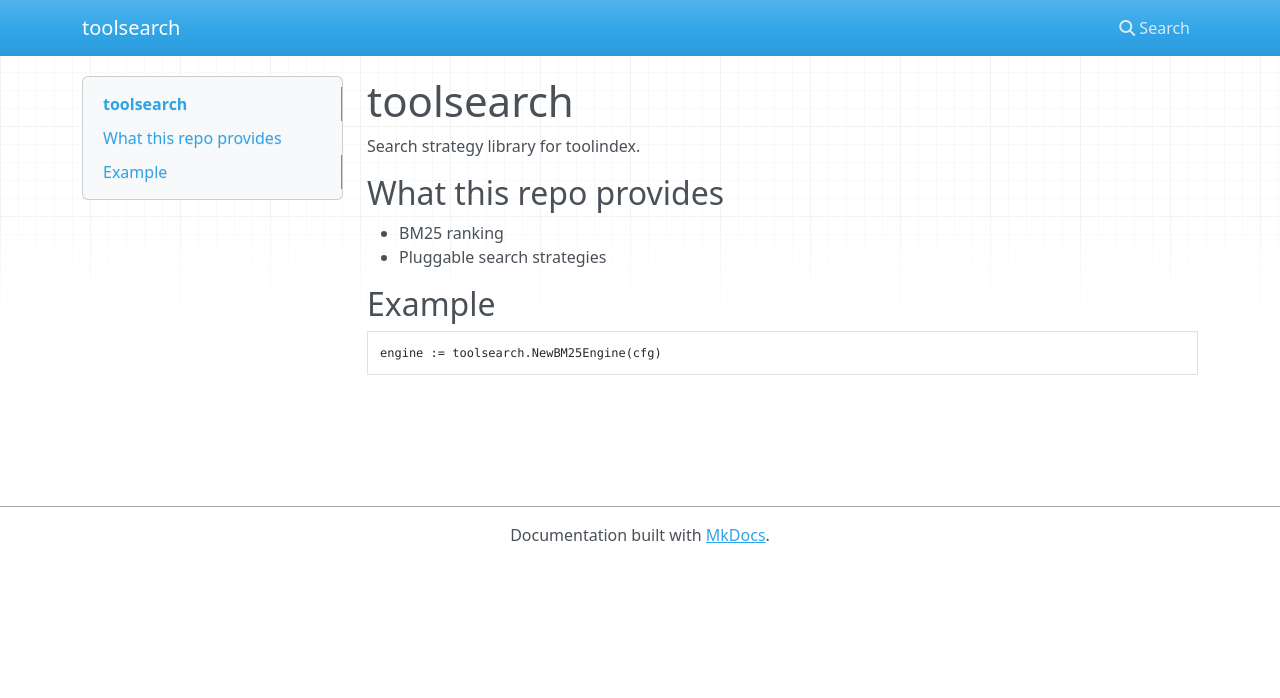
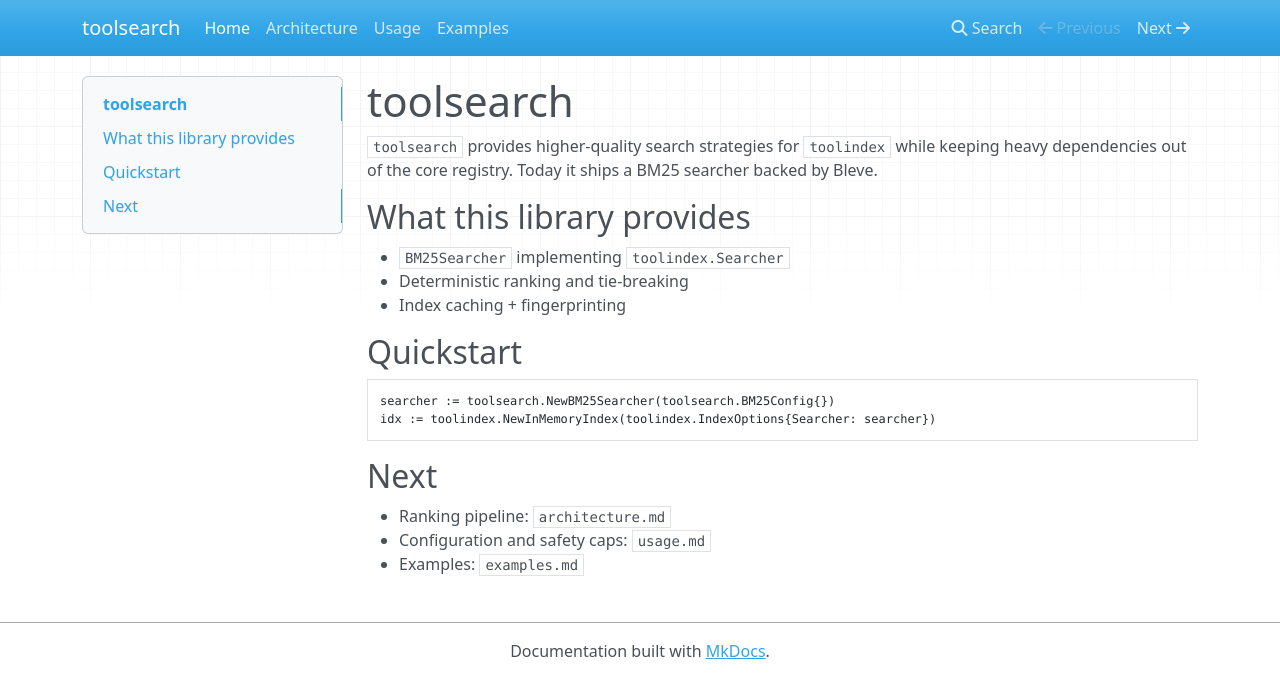
Before and after one commit to jonwraymond/toolsearch, an MkDocs documentation site: the page built from docs/index.md, in a window 1280 px wide. Shown: the top 698 px of the page. Built offline with MkDocs 1.6.1, drawn with Linux system fonts in a browser that asks for light colours; nearby versions of some CDN libraries.

````diff
--- a/docs/index.md
+++ b/docs/index.md
@@ -1,14 +1,24 @@
 # toolsearch
 
-Search strategy library for toolindex.
+`toolsearch` provides higher-quality search strategies for `toolindex` while
+keeping heavy dependencies out of the core registry. Today it ships a BM25
+searcher backed by Bleve.
 
-## What this repo provides
+## What this library provides
 
-- BM25 ranking
-- Pluggable search strategies
+- `BM25Searcher` implementing `toolindex.Searcher`
+- Deterministic ranking and tie-breaking
+- Index caching + fingerprinting
 
-## Example
+## Quickstart
 
 ```go
-engine := toolsearch.NewBM25Engine(cfg)
+searcher := toolsearch.NewBM25Searcher(toolsearch.BM25Config{})
+idx := toolindex.NewInMemoryIndex(toolindex.IndexOptions{Searcher: searcher})
 ```
+
+## Next
+
+- Ranking pipeline: `architecture.md`
+- Configuration and safety caps: `usage.md`
+- Examples: `examples.md`
--- a/mkdocs.yml
+++ b/mkdocs.yml
@@ -2,3 +2,6 @@ site_name: toolsearch
 docs_dir: docs
 nav:
   - Home: index.md
+  - Architecture: architecture.md
+  - Usage: usage.md
+  - Examples: examples.md
````
Also changed, not shown: docs/architecture.md (added, +16 -0 lines), docs/examples.md (added, +21 -0 lines), docs/usage.md (added, +24 -0 lines).
